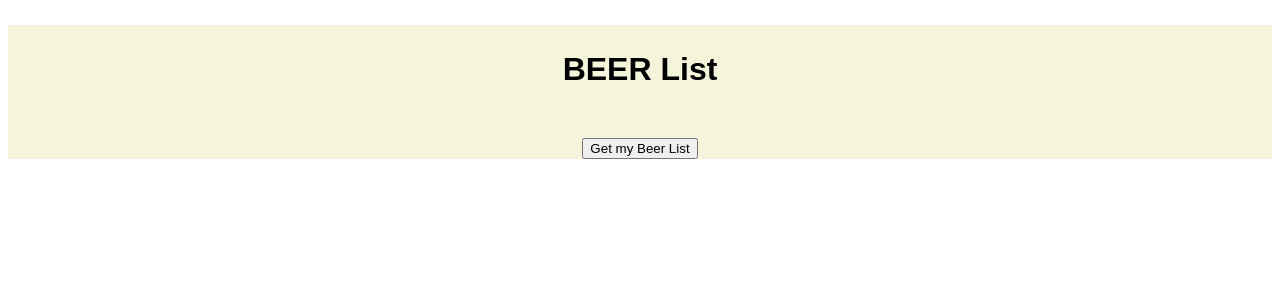
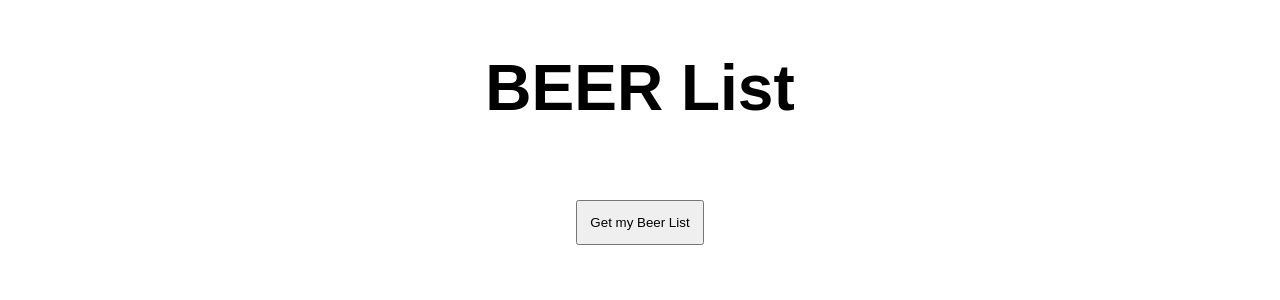
Before and after one commit to bloominstituteoftechnology/React-Redux-App, a React (Create React App) app in the folder asynchreduxapp/: page / in a window 1280 px wide. Shown: the top 300 px of the page. Built offline with nearby package versions, Linux system fonts and the light colour scheme.

Commit message:
working on background

```diff
--- a/asynchreduxapp/src/App.css
+++ b/asynchreduxapp/src/App.css
@@ -1,12 +1,22 @@
 .App {
   font-family: sans-serif;
   text-align: center;
-  background-color: beige;
+
+  background-image: "../public/images/fabio-alves-_fLgxjACz5k-unsplash.jpg";
+  background-repeat: no-repeat;
 }
 .h1 {
   margin: 2%;
   padding: 2%;
+  font-size: 4rem;
 }
 div.error {
   color: red;
 }
+.beerbutton {
+  padding: 1%;
+  margin: 2%;
+}
+.beercards {
+  display: flex;
+}
--- a/asynchreduxapp/src/App.js
+++ b/asynchreduxapp/src/App.js
@@ -17,7 +17,9 @@ export default function App() {
         <h1 className='h1'>BEER List</h1>
         <BeerButton />
         {/* <BeerList /> */}
+        <div className='beercards'>
         <BeerCard />
+        </div>
       </div>
     </Provider>
   );
--- a/asynchreduxapp/src/components/BeerButton.js
+++ b/asynchreduxapp/src/components/BeerButton.js
@@ -13,7 +13,7 @@ const BeerButton = props => {
             {props.isFetchingData ? (
                 <div> We are fetching your Beer</div>
             ) : (
-                <button onClick = {handleGetData}>Get my Beer List</button>
+                <button className='beerbutton'onClick = {handleGetData}>Get my Beer List</button>
             )}
         </div>
     );
```
Also changed, not shown: 2 other files (tests, documents, lock files or other folders).
